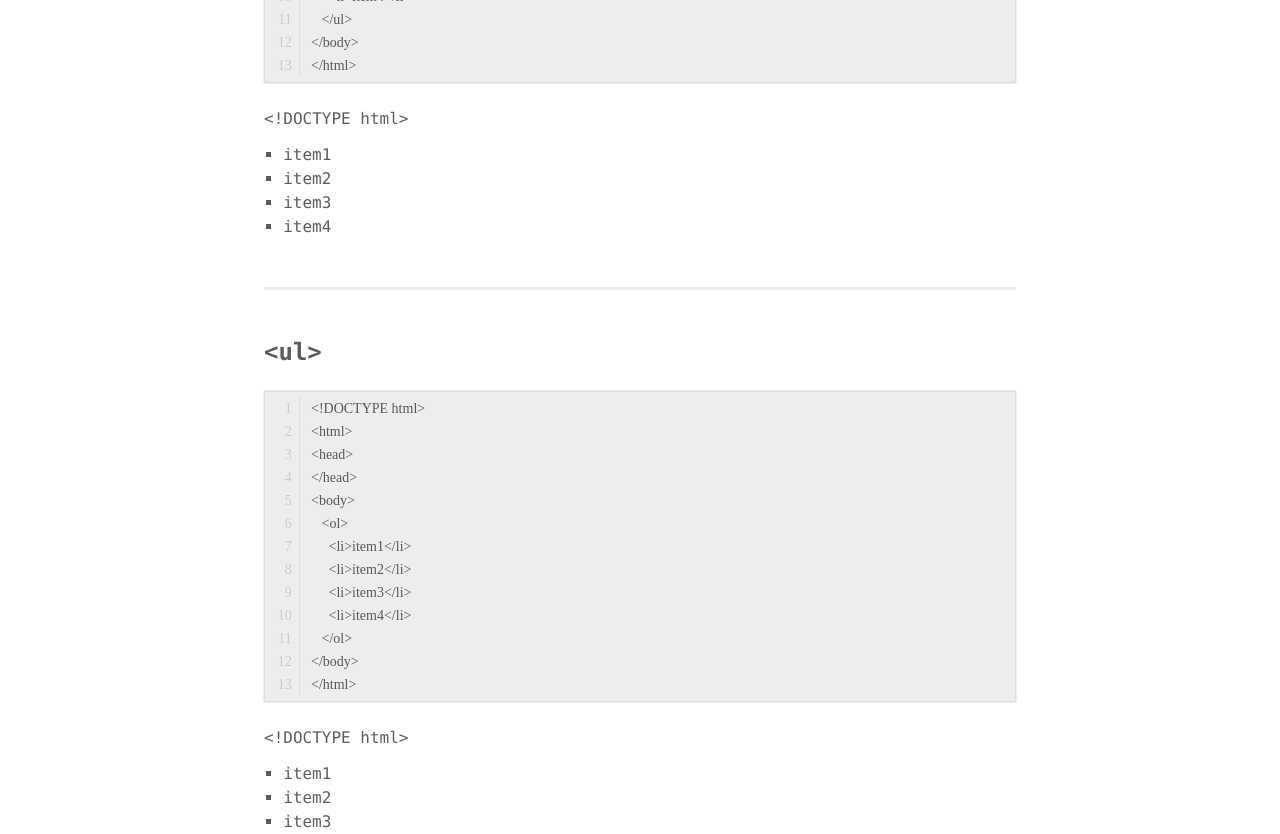
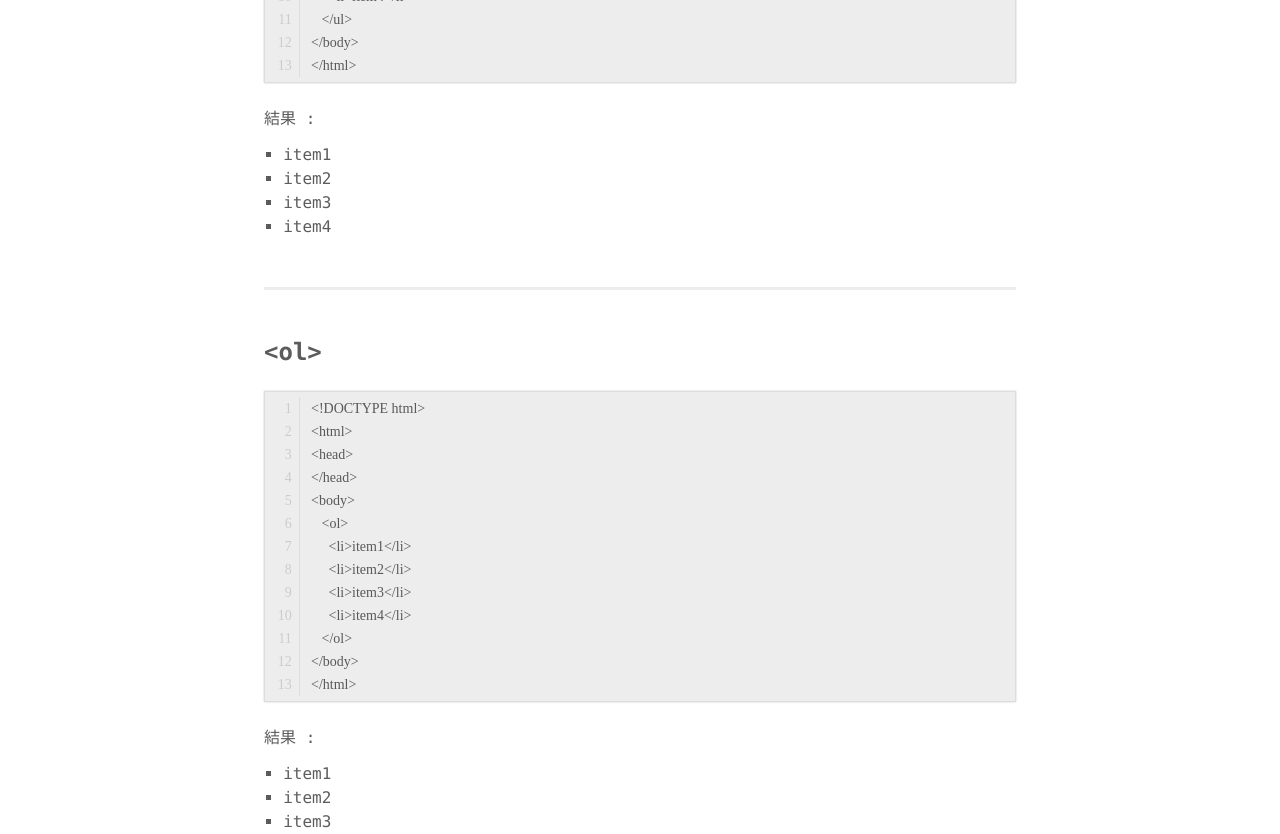
Before and after one commit to securenai/securenai.github.io, a Jekyll site: the page built from HTML/HTML_List.md, in a window 1280 px wide. Shown: the part 751-1585 px from the top of the page. Built offline with Jekyll 4.4.1, drawn with Linux system fonts in a browser that asks for light colours; our own code applies the rules of GitHub Pages for plain Markdown files.

Commit message:
Update HTML_List.md

````diff
--- a/HTML/HTML_List.md
+++ b/HTML/HTML_List.md
@@ -31,7 +31,7 @@
 </body>
 </html>
 ```
-<!DOCTYPE html>
+結果 :
 <html>
 <head>
 </head>
@@ -47,7 +47,7 @@
 
 <div class="divider"></div>
 
-### &lt;ul&gt;
+### &lt;ol&gt;
 
 ```
 <!DOCTYPE html>
@@ -64,7 +64,7 @@
 </body>
 </html>
 ```
-<!DOCTYPE html>
+結果 :
 <html>
 <head>
 </head>
````
